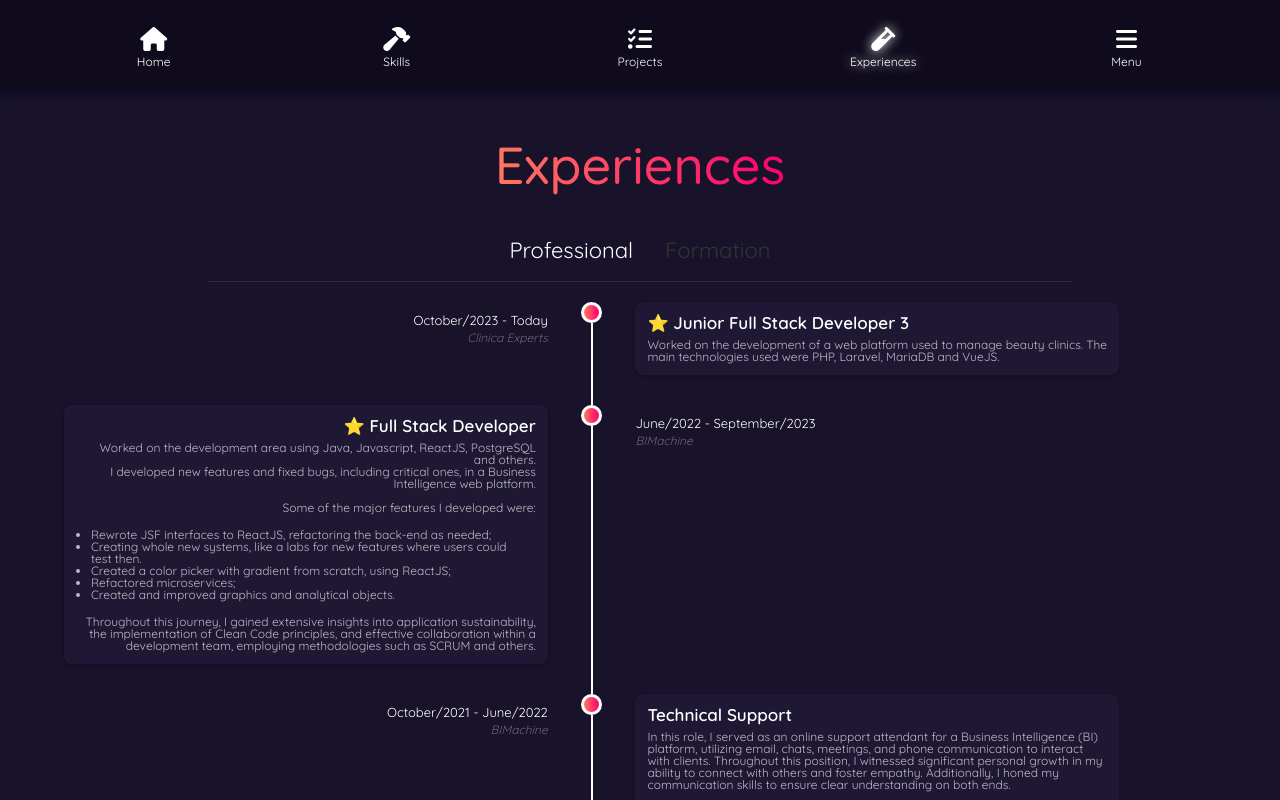
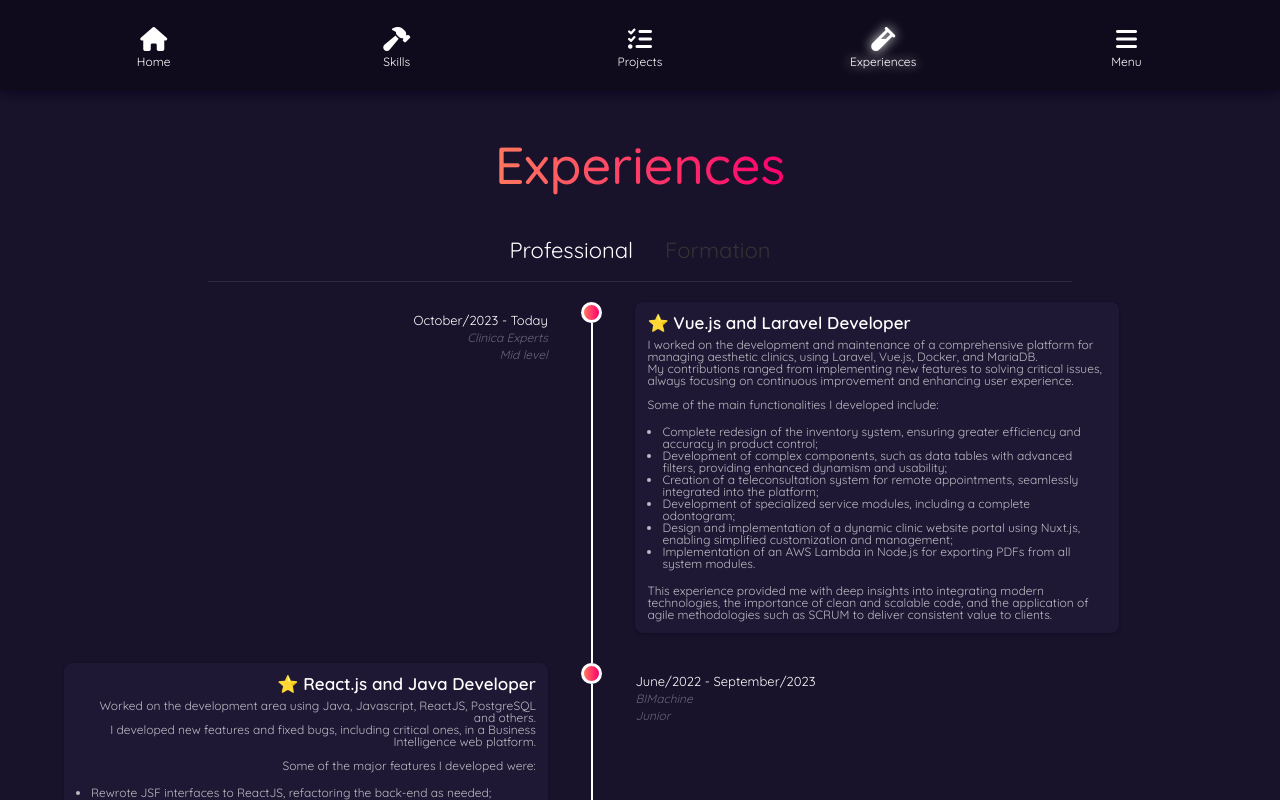
Before and after one commit to EnzoWM02/www.enzomosman.com, a React (Vite) app: page /experiences in a window 1280 px wide. Shown: the top 800 px of the page. Built offline with nearby package versions, Linux system fonts and the light colour scheme.

Commit message:
- Added clinicaexperts experience - Added new experiences - Add learner project - Adjusted descriptions

```diff
--- a/src/components/pages/experiences/ExperiencesList.tsx
+++ b/src/components/pages/experiences/ExperiencesList.tsx
@@ -19,6 +19,7 @@ export const ProfessionalExperiencesList: TimelineSectionData[] = Object.values(
     company: `experiences.professional.${item}.company`,
     title: `experiences.professional.${item}.title`,
     description: `experiences.professional.${item}.description`,
+    level: `experiences.professional.${item}.level`,
     isFavorite: Object.values(FavoriteProfessionalExperiences).some(
       (e) => e === item
     ),
@@ -39,6 +40,7 @@ export const FormationExperiencesList: TimelineSectionData[] = Object.values(
     company: `experiences.formation.${item}.company`,
     title: `experiences.formation.${item}.title`,
     description: `experiences.formation.${item}.description`,
+    level: '',
     isFavorite: false,
   };
 });
--- a/src/components/pages/projects/ProjectCard.module.css
+++ b/src/components/pages/projects/ProjectCard.module.css
@@ -21,6 +21,8 @@
 .projectImage {
   border-radius: 16px 0 0 0;
   width: 100%;
+  height: 250px;
+  object-fit: cover;
 }
 
 .skillsContainer {
--- a/src/components/pages/skills/SkillsList.tsx
+++ b/src/components/pages/skills/SkillsList.tsx
@@ -34,6 +34,7 @@ export interface ISkills {
   Php: ISkill;
   Laravel: ISkill;
   Mysql: ISkill;
+  Nuxtjs: ISkill;
 }
 
 export const Skills: ISkills = {
@@ -147,4 +148,9 @@ export const Skills: ISkills = {
     title: 'skills.list.mysql',
     section: Section.Backend,
   },
+  Nuxtjs: {
+    name: 'nuxtjs',
+    title: 'skills.list.nuxtjs',
+    section: Section.Frontend,
+  },
 };
--- a/src/components/ui/timeline/Timeline.tsx
+++ b/src/components/ui/timeline/Timeline.tsx
@@ -8,6 +8,7 @@ export type TimelineSectionData = {
   title: string;
   description: string;
   isFavorite: boolean;
+  level: string;
 };
 
 interface ITimeline {
@@ -56,13 +57,21 @@ function TimelineSection({ item, left, last }: ITimelineSection) {
         left ? styles.left : styles.right
       } ${last && styles.last}`}
     >
-      {left ? <DataSection item={item} left={left} /> : <DateSection item={item} />}
+      {left ? (
+        <DataSection item={item} left={left} />
+      ) : (
+        <DateSection item={item} />
+      )}
       <div className={`${styles.lineContainer}`}>
         <div className={`${styles.ball}`} />
         <div className={`${styles.line}`} />
         {last && <div className={`${styles.ball}`} />}
       </div>
-      {!left ? <DataSection item={item} left={left} /> : <DateSection item={item} />}
+      {!left ? (
+        <DataSection item={item} left={left} />
+      ) : (
+        <DateSection item={item} />
+      )}
     </div>
   );
 }
@@ -73,6 +82,7 @@ function DateSection({ item, className = '' }: IDateSection) {
     <div className={`${className} ${styles.dateSectionContainer}`}>
       <span className={`${styles.dateTitle}`}>{t(item.date)}</span>
       <span className={`${styles.dateCompany}`}>{t(item.company)}</span>
+      <span className={`${styles.dateCompany}`}>{t(item.level)}</span>
     </div>
   );
 }
--- a/src/i18n/locales/en-us.tsx
+++ b/src/i18n/locales/en-us.tsx
@@ -12,8 +12,8 @@ export default {
     home: {
       title: 'Home',
       title1: "Hello, I'm Enzo",
-      title2: 'A Full Stack developer who solves problems with technology',
-      desc: "Almost two years of professional experience working with several technologies to bring quality and results. I'm a passionate person who learns fast and is eager to grow",
+      title2: 'A software developer who solves problems with technology',
+      desc: "Almost three years of professional experience working with several technologies to bring quality and results. I'm a passionate person who learns fast and is eager to grow",
     },
     skills: {
       title: 'Skills',
@@ -47,11 +47,17 @@ export default {
         php: 'Php',
         laravel: 'Laravel',
         mysql: 'MySQL',
+        nuxtjs: 'NuxtJS',
       },
     },
     projects: {
       title: 'Projects',
       list: {
+        learner: {
+          title: 'Learner',
+          description:
+            'A programming education platform project with gamification elements based on my undergraduate thesis.',
+        },
         portfolio: {
           title: 'Portfolio',
           description:
@@ -73,13 +79,15 @@ export default {
         technicalSupportBimachine: {
           date: 'October/2021 - June/2022',
           title: 'Technical Support',
+          level: 'Junior',
           company: 'BIMachine',
           description:
             '<p>In this role, I served as an online support attendant for a Business Intelligence (BI) platform, utilizing email, chats, meetings, and phone communication to interact with clients. Throughout this position, I witnessed significant personal growth in my ability to connect with others and foster empathy. Additionally, I honed my communication skills to ensure clear understanding on both ends.</p><br/><p>I acquired a profound understanding of BI system operations and gained insights into the application of business rules within corporate contexts. My proficiency in SQL and MDX also were substantially improved, enabling me to adeptly manipulate data. These skills were effectively put to use across a range of databases, including PostgreSQL, MySQL, OracleSQL, and others.</p>',
         },
         fullStackDevBimachine: {
           date: 'June/2022 - September/2023',
-          title: 'Full Stack Developer',
+          title: 'React.js and Java Developer',
+          level: 'Junior',
           company: 'BIMachine',
           description:
             '<h2>Worked on the development area using Java, Javascript, ReactJS, PostgreSQL and others.</h2><p>I developed new features and fixed bugs, including critical ones, in a Business Intelligence web platform.</p><br/><p>Some of the major features I developed were:<ul><li>Rewrote JSF interfaces to ReactJS, refactoring the back-end as needed;</li><li>Creating whole new systems, like a labs for new features where users could test then.</li><li>Created a color picker with gradient from scratch, using ReactJS;</li><li>Refactored microservices;</li><li>Created and improved graphics and analytical objects.</li></ul></p><p>Throughout this journey, I gained extensive insights into application sustainability, the implementation of Clean Code principles, and effective collaboration within a development team, employing methodologies such as SCRUM and others.</p>',
@@ -87,9 +95,10 @@ export default {
         juniorDeveloperClinicaExperts: {
           date: 'October/2023 - Today',
           company: 'Clinica Experts',
-          title: 'Junior Full Stack Developer 3',
+          title: 'Vue.js and Laravel Developer',
+          level: 'Mid level',
           description:
-            '<p>Worked on the development of a web platform used to manage beauty clinics. The main technologies used were PHP, Laravel, MariaDB and VueJS.</p>',
+            '<h2>I worked on the development and maintenance of a comprehensive platform for managing aesthetic clinics, using Laravel, Vue.js, Docker, and MariaDB.</h2> <p>My contributions ranged from implementing new features to solving critical issues, always focusing on continuous improvement and enhancing user experience.</p> <br/> <p>Some of the main functionalities I developed include:</p> <ul> <li>Complete redesign of the inventory system, ensuring greater efficiency and accuracy in product control;</li> <li>Development of complex components, such as data tables with advanced filters, providing enhanced dynamism and usability;</li> <li>Creation of a teleconsultation system for remote appointments, seamlessly integrated into the platform;</li> <li>Development of specialized service modules, including a complete odontogram;</li> <li>Design and implementation of a dynamic clinic website portal using Nuxt.js, enabling simplified customization and management;</li> <li>Implementation of an AWS Lambda in Node.js for exporting PDFs from all system modules.</li> </ul> <p>This experience provided me with deep insights into integrating modern technologies, the importance of clean and scalable code, and the application of agile methodologies such as SCRUM to deliver consistent value to clients.</p>',
         },
       },
       formation: {
@@ -119,9 +128,9 @@ export default {
     about: {
       title: 'About me',
       copy:
-        "I'm a Full Stack Software Engineer which is passionate about it's job, loves learning new technologies and meeting new people.\n" +
+        "I'm a Software Engineer which is passionate about it's job, loves learning new technologies and meeting new people.\n" +
         "</br>I'm currently doing a Bachelor's Degree for Software Engineer in University of Vale do Taquari (Univates).\n" +
-        "</br></br>My favorite Stack to work with is Java + Javascript with ReactJS, but I'm open to learn any technology.</br></br>\n" +
+        "</br></br>\n" +
         "If you want to talk with me I'm open to messages or send me an e-mail",
       email: 'enzowmosman@gmail.com',
     },
--- a/src/i18n/locales/pt-br.tsx
+++ b/src/i18n/locales/pt-br.tsx
@@ -13,8 +13,8 @@ export default {
       title: 'Home',
       title1: 'Olá, eu sou o Enzo',
       title2:
-        'Um desenvolvedor Full Stack que soluciona problemas usando tecnologia',
-      desc: 'Quase 2 anos de experiência profissional trabalhando com diversas tecnologias para entregar qualidade e resultados. Sou uma pessoa animada, que aprende rápido e tem vontade de crescer.',
+        'Um desenvolvedor de software que soluciona problemas usando tecnologia',
+      desc: 'Quase 3 anos de experiência profissional trabalhando com diversas tecnologias para entregar qualidade e resultados. Sou uma pessoa animada, que aprende rápido e tem vontade de crescer.',
     },
     skills: {
       title: 'Habilidades',
@@ -48,11 +48,17 @@ export default {
         php: 'Php',
         laravel: 'Laravel',
         mysql: 'MySQL',
+        nuxtjs: 'NuxtJS',
       },
     },
     projects: {
       title: 'Projetos',
       list: {
+        learner: {
+          title: 'Learner',
+          description:
+            'Um projeto de plataforma de ensino de programação com elementos de gamificação embasados a partir do meu TCC.',
+        },
         portfolio: {
           title: 'Portfolio',
           description:
@@ -75,22 +81,25 @@ export default {
           date: 'Outubro/2021 - Junho/2022',
           company: 'BIMachine',
           title: 'Técnico de Suporte',
+          level: 'Junior',
           description:
             '<p>Nessa posição, desempenhei o papel de atendente de suporte online em uma plataforma de Business Intelligence (BI), onde utilizei e-mail, chats, reuniões e telefone como canais de comunicação direta com os clientes. Durante esse período, experimentei um notável crescimento na minha capacidade de interagir com as pessoas e cultivar empatia. Além disso, aprimorei significativamente minhas habilidades de comunicação, buscando sempre esclarecer entendimentos mútuos.</p><br/><p>Ao longo dessa experiência, adquiri um profundo conhecimento sobre o funcionamento de sistemas de BI e compreendi como as regras de negócios se aplicam ao contexto empresarial. Minhas competências em SQL e MDX também foram substancialmente aprimoradas, permitindo-me realizar manipulação de dados com destreza. Essas habilidades foram aplicadas com sucesso em diversos bancos de dados, incluindo PostgreSQL, MySQL, OracleSQL, entre outros.</p>',
         },
         fullStackDevBimachine: {
           date: 'Junho/2022 - Setembro/2023',
           company: 'BIMachine',
-          title: 'Desenvolvedor Full Stack',
+          title: 'Desenvolvedor React.js e Java',
+          level: 'Junior',
           description:
             '<h2>Trabalhei no fronte de desenvolvimento atuando com Java, Javascript, ReactJS, PostgreSQL e outros.</h2><p>Desenvolvi novas funcionalidades e resolvi bugs, incluindo críticos, em uma plataforma web de BI (Business Inteligence).</p><br/><p>Algumas das maiores funcionalidades desenvolvidas foram:<ul><li>Reescrita de interfaces em JSF para ReactJS, recriando todo o back-end necessário;</li><li>Criação de novos sistemas, como um laboratório de novas funcionalidades para teste pelos usuários;</li><li>Criação de um seletor de cores com gradiente, utilizando ReactJS;</li><li>Refatoração de microserviços;</li><li>Criação e melhorias de gráficos e objetos analíticos.</li></ul></p><p>Minha jornada nessa experiência me proporcionou um profundo entendimento sobre a manutenção contínua de aplicações, a aplicação de princípios de Clean Code em meu código e a colaboração eficaz em equipes de desenvolvimento, seguindo metodologias como o SCRUM, entre outras.</p>',
         },
         juniorDeveloperClinicaExperts: {
           date: 'Outubro/2023 - Hoje',
           company: 'Clinica Experts',
-          title: 'Desenvolvedor Full Stack Junior 3',
+          title: 'Desenvolvedor Vue.js e Laravel',
+          level: 'Pleno',
           description:
-            '<p>Trabalhei no desenvolvimento e correções de uma plataforma voltada para gerência de clinicas de estética usando PHP, Laravel, VueJS e MariaDB.</p>',
+            '<h2>Atuei no desenvolvimento e manutenção de uma plataforma completa para gestão de clínicas de estética, utilizando Laravel, Vue.js, Docker e MariaDB.</h2> <p>Minhas contribuições envolveram desde a implementação de novas funcionalidades até a solução de problemas críticos, sempre com foco na melhoria contínua e na experiência do usuário.</p> <br/> <p>Entre as principais funcionalidades desenvolvidas, destaco:</p> <ul> <li>Recriação completa do sistema de estoque, garantindo maior eficiência e precisão no controle de produtos;</li> <li>Desenvolvimento de componentes complexos, como data tables e filtros avançados;</li> <li>Criação de um sistema de teleconsulta para consultas remotas, integrado diretamente à plataforma;</li> <li>Desenvolvimento de módulos especializados de atendimento, incluindo um odontograma completo;</li> <li>Desenvolvimento de um portal dinâmico de sites para clínicas utilizando Nuxt.js, permitindo personalização e gerenciamento simplificados;</li> <li>Implementação de uma AWS Lambda em Node.js para exportação de PDFs de todos os módulos do sistema.</li> </ul> <p>Essa experiência proporcionou um aprendizado profundo sobre a integração de tecnologias modernas, a importância de um código limpo e escalável e a aplicação de metodologias ágeis como SCRUM para entrega de valor constante ao cliente.</p>',
         },
       },
       formation: {
@@ -122,7 +131,7 @@ export default {
       copy:
         'Eu sou um desenvolvedor de software full stack que é apaixonado pela sua carreira, ama aprender novas tecnologias e conhecer novas pessoas.\n' +
         '</br>Atualmente estou cursando engenharia de software na Univates, em Lajeado - RS.\n' +
-        '<br/><br/>Minha stack favorita é Java + Typescript com ReactJS, mas estou sempre aberto para aprender novas tecnologias.<br/><br/>\n' +
+        '<br/><br/>\n' +
         'Se estiver interessado em meu trabalho ou quiser apenas trocar uma idéia, estou aberto para mensagens no meu Linkedin ou no meu e-mail.',
       email: 'enzowmosman@gmail.com',
     },
```
Also changed, not shown: src/components/pages/projects/ProjectsList.tsx (+18 -10 lines), src/assets/projectImages/learner/miniature.png (added), src/assets/skillsLogo/nuxtjs.png (added).
